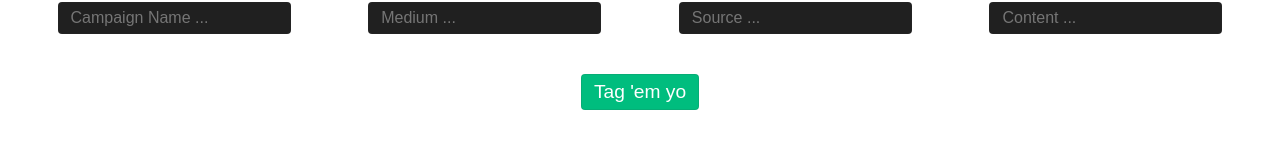
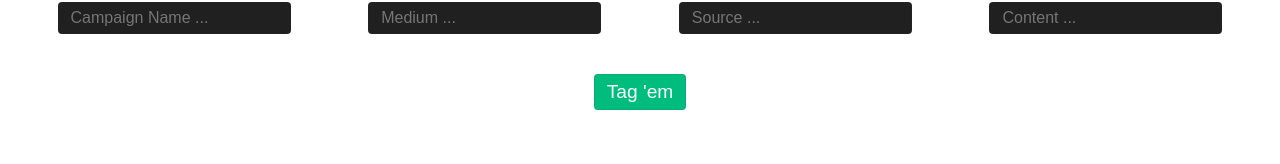
Before and after one commit to juronja/utm-builder, a Vue app: page / in a window 1280 px wide. Shown: the part 120-284 px from the top of the page. Built offline with nearby package versions, Linux system fonts and the light colour scheme.

Commit message:
removed yo

```diff
--- a/src/App.vue
+++ b/src/App.vue
@@ -16,7 +16,7 @@ import MainHeader from './components/MainHeader.vue'
       <!-- <input type="text" v-model="Content" placeholder="Campaign Name ..." /> -->
     </div>
     <div class="btn-big-center">
-      <button>Tag 'em yo</button>
+      <button>Tag 'em</button>
     </div>
   </main>
 </template>
```
